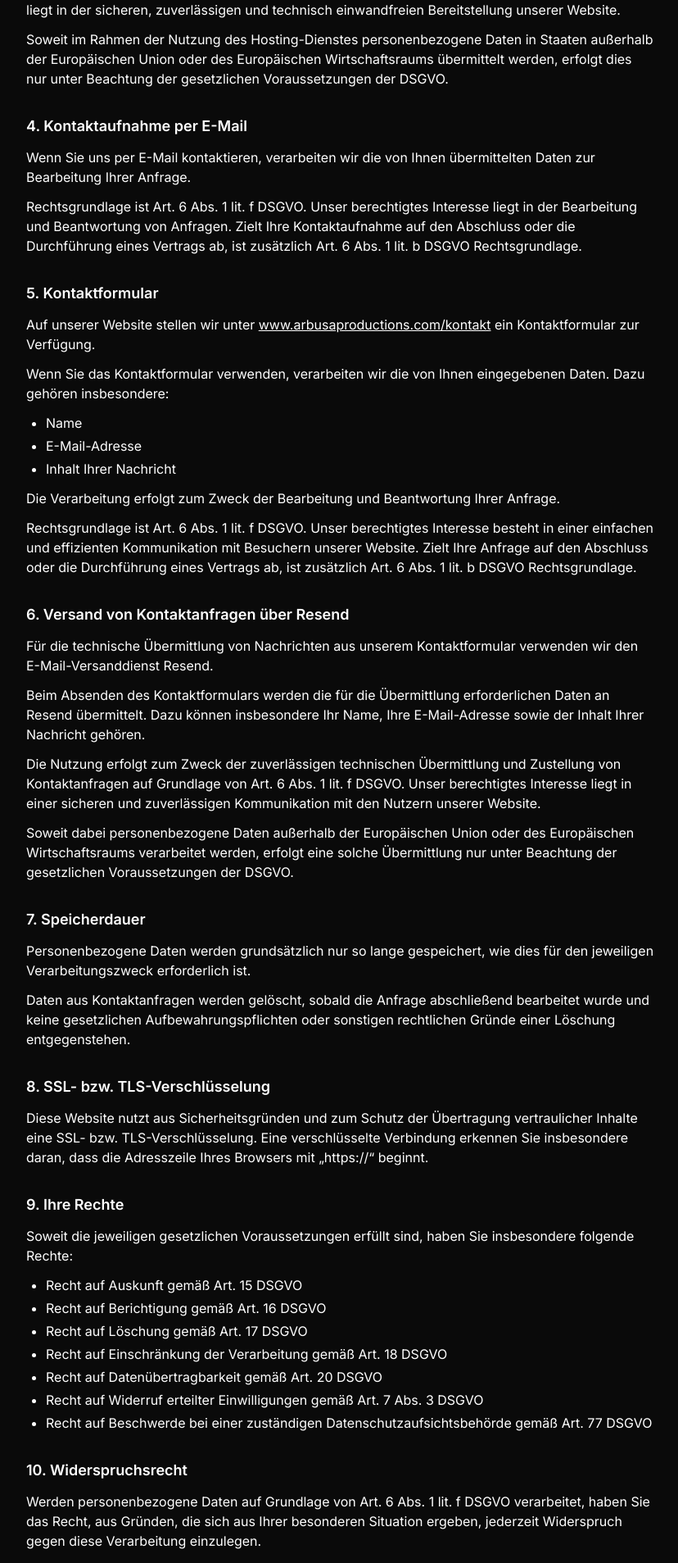
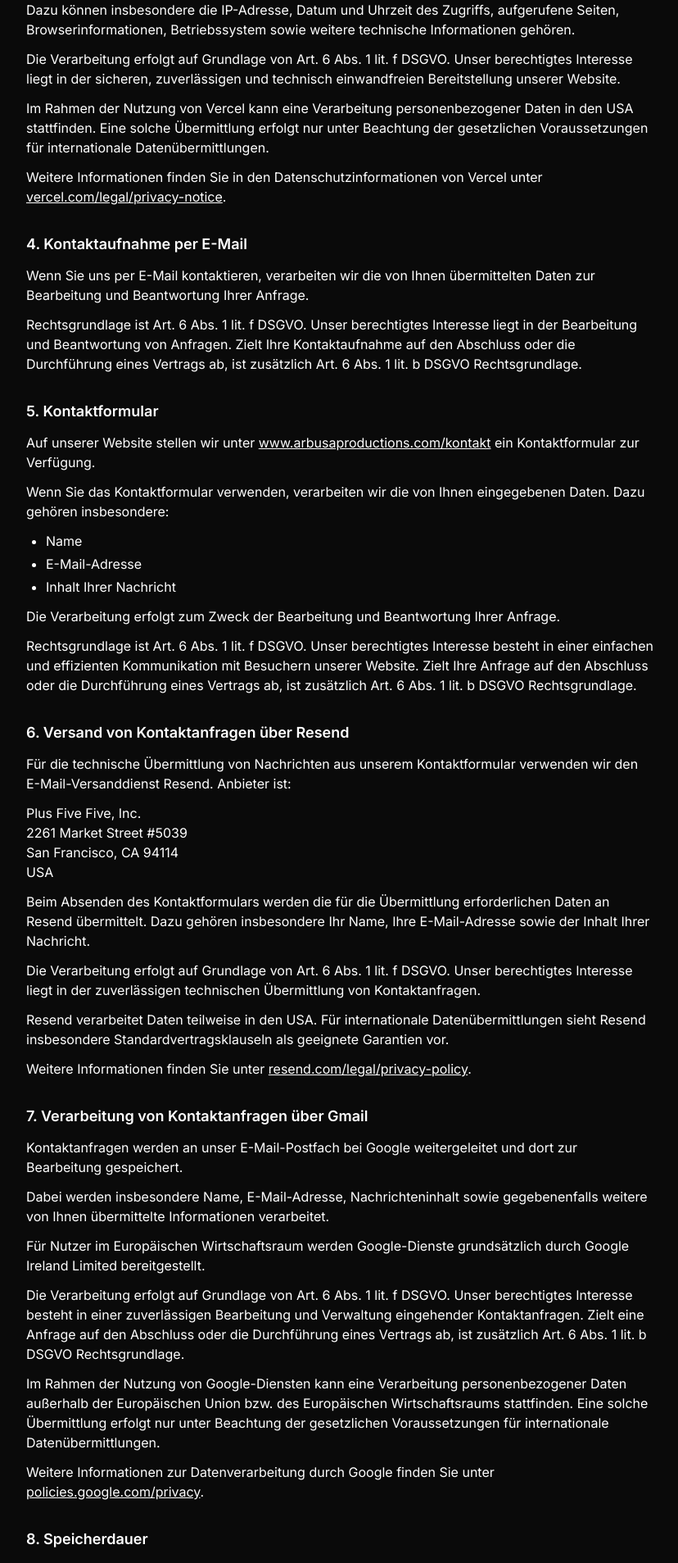
Before and after one commit to arbusaproductions/arbusa, a Next.js app: page /datenschutz in a window 1280 px wide. Shown: the part 740-2647 px from the top of the page at 82% size, without its empty margins (224-1052 px from the left). Built offline with nearby package versions, Linux system fonts and the light colour scheme; no server answers; the database is empty.

Commit message:
Teileliste ausgeblendet

```diff
--- a/app/datenschutz/page.tsx
+++ b/app/datenschutz/page.tsx
@@ -57,15 +57,27 @@ export default function Datenschutz() {
         </section>
 
         <section>
-          <h2 className="text-lg font-semibold mb-3">3. Hosting der Website</h2>
+          <h2 className="text-lg font-semibold mb-3">
+            3. Hosting durch Vercel
+          </h2>
 
-          <p>Diese Website wird über Vercel bereitgestellt.</p>
+          <p>Diese Website wird über Vercel bereitgestellt. Anbieter ist:</p>
 
           <p className="mt-3">
-            Beim Aufruf unserer Website können durch den Hosting-Anbieter
-            insbesondere technische Verbindungsdaten verarbeitet werden. Dazu
-            können unter anderem IP-Adresse, Datum und Uhrzeit des Zugriffs,
-            aufgerufene Seite, Browsertyp, Betriebssystem und weitere technische
+            Vercel Inc.
+            <br />
+            440 N Barranca Avenue #4133
+            <br />
+            Covina, CA 91723
+            <br />
+            USA
+          </p>
+
+          <p className="mt-3">
+            Beim Aufruf unserer Website können durch Vercel technische
+            Verbindungsdaten verarbeitet werden. Dazu können insbesondere die
+            IP-Adresse, Datum und Uhrzeit des Zugriffs, aufgerufene Seiten,
+            Browserinformationen, Betriebssystem sowie weitere technische
             Informationen gehören.
           </p>
 
@@ -77,10 +89,24 @@ export default function Datenschutz() {
           </p>
 
           <p className="mt-3">
-            Soweit im Rahmen der Nutzung des Hosting-Dienstes personenbezogene
-            Daten in Staaten außerhalb der Europäischen Union oder des
-            Europäischen Wirtschaftsraums übermittelt werden, erfolgt dies nur
-            unter Beachtung der gesetzlichen Voraussetzungen der DSGVO.
+            Im Rahmen der Nutzung von Vercel kann eine Verarbeitung
+            personenbezogener Daten in den USA stattfinden. Eine solche
+            Übermittlung erfolgt nur unter Beachtung der gesetzlichen
+            Voraussetzungen für internationale Datenübermittlungen.
+          </p>
+
+          <p className="mt-3">
+            Weitere Informationen finden Sie in den Datenschutzinformationen von
+            Vercel unter{" "}
+            <a
+              href="https://vercel.com/legal/privacy-notice"
+              target="_blank"
+              rel="noopener noreferrer"
+              className="underline hover:text-emerald-400"
+            >
+              vercel.com/legal/privacy-notice
+            </a>
+            .
           </p>
         </section>
 
@@ -91,7 +117,7 @@ export default function Datenschutz() {
 
           <p>
             Wenn Sie uns per E-Mail kontaktieren, verarbeiten wir die von Ihnen
-            übermittelten Daten zur Bearbeitung Ihrer Anfrage.
+            übermittelten Daten zur Bearbeitung und Beantwortung Ihrer Anfrage.
           </p>
 
           <p className="mt-3">
@@ -147,33 +173,106 @@ export default function Datenschutz() {
           <p>
             Für die technische Übermittlung von Nachrichten aus unserem
             Kontaktformular verwenden wir den E-Mail-Versanddienst Resend.
+            Anbieter ist:
+          </p>
+
+          <p className="mt-3">
+            Plus Five Five, Inc.
+            <br />
+            2261 Market Street #5039
+            <br />
+            San Francisco, CA 94114
+            <br />
+            USA
           </p>
 
           <p className="mt-3">
             Beim Absenden des Kontaktformulars werden die für die Übermittlung
-            erforderlichen Daten an Resend übermittelt. Dazu können insbesondere
-            Ihr Name, Ihre E-Mail-Adresse sowie der Inhalt Ihrer Nachricht
-            gehören.
+            erforderlichen Daten an Resend übermittelt. Dazu gehören
+            insbesondere Ihr Name, Ihre E-Mail-Adresse sowie der Inhalt Ihrer
+            Nachricht.
           </p>
 
           <p className="mt-3">
-            Die Nutzung erfolgt zum Zweck der zuverlässigen technischen
-            Übermittlung und Zustellung von Kontaktanfragen auf Grundlage von
-            Art. 6 Abs. 1 lit. f DSGVO. Unser berechtigtes Interesse liegt in
-            einer sicheren und zuverlässigen Kommunikation mit den Nutzern
-            unserer Website.
+            Die Verarbeitung erfolgt auf Grundlage von Art. 6 Abs. 1 lit. f
+            DSGVO. Unser berechtigtes Interesse liegt in der zuverlässigen
+            technischen Übermittlung von Kontaktanfragen.
           </p>
 
           <p className="mt-3">
-            Soweit dabei personenbezogene Daten außerhalb der Europäischen Union
-            oder des Europäischen Wirtschaftsraums verarbeitet werden, erfolgt
-            eine solche Übermittlung nur unter Beachtung der gesetzlichen
-            Voraussetzungen der DSGVO.
+            Resend verarbeitet Daten teilweise in den USA. Für internationale
+            Datenübermittlungen sieht Resend insbesondere
+            Standardvertragsklauseln als geeignete Garantien vor.
+          </p>
+
+          <p className="mt-3">
+            Weitere Informationen finden Sie unter{" "}
+            <a
+              href="https://resend.com/legal/privacy-policy"
+              target="_blank"
+              rel="noopener noreferrer"
+              className="underline hover:text-emerald-400"
+            >
+              resend.com/legal/privacy-policy
+            </a>
+            .
           </p>
         </section>
 
         <section>
-          <h2 className="text-lg font-semibold mb-3">7. Speicherdauer</h2>
+          <h2 className="text-lg font-semibold mb-3">
+            7. Verarbeitung von Kontaktanfragen über Gmail
+          </h2>
+
+          <p>
+            Kontaktanfragen werden an unser E-Mail-Postfach bei Google
+            weitergeleitet und dort zur Bearbeitung gespeichert.
+          </p>
+
+          <p className="mt-3">
+            Dabei werden insbesondere Name, E-Mail-Adresse, Nachrichteninhalt
+            sowie gegebenenfalls weitere von Ihnen übermittelte Informationen
+            verarbeitet.
+          </p>
+
+          <p className="mt-3">
+            Für Nutzer im Europäischen Wirtschaftsraum werden Google-Dienste
+            grundsätzlich durch Google Ireland Limited bereitgestellt.
+          </p>
+
+          <p className="mt-3">
+            Die Verarbeitung erfolgt auf Grundlage von Art. 6 Abs. 1 lit. f
+            DSGVO. Unser berechtigtes Interesse besteht in einer zuverlässigen
+            Bearbeitung und Verwaltung eingehender Kontaktanfragen. Zielt eine
+            Anfrage auf den Abschluss oder die Durchführung eines Vertrags ab,
+            ist zusätzlich Art. 6 Abs. 1 lit. b DSGVO Rechtsgrundlage.
+          </p>
+
+          <p className="mt-3">
+            Im Rahmen der Nutzung von Google-Diensten kann eine Verarbeitung
+            personenbezogener Daten außerhalb der Europäischen Union bzw. des
+            Europäischen Wirtschaftsraums stattfinden. Eine solche Übermittlung
+            erfolgt nur unter Beachtung der gesetzlichen Voraussetzungen für
+            internationale Datenübermittlungen.
+          </p>
+
+          <p className="mt-3">
+            Weitere Informationen zur Datenverarbeitung durch Google finden Sie
+            unter{" "}
+            <a
+              href="https://policies.google.com/privacy"
+              target="_blank"
+              rel="noopener noreferrer"
+              className="underline hover:text-emerald-400"
+            >
+              policies.google.com/privacy
+            </a>
+            .
+          </p>
+        </section>
+
+        <section>
+          <h2 className="text-lg font-semibold mb-3">8. Speicherdauer</h2>
 
           <p>
             Personenbezogene Daten werden grundsätzlich nur so lange
@@ -191,7 +290,7 @@ export default function Datenschutz() {
 
         <section>
           <h2 className="text-lg font-semibold mb-3">
-            8. SSL- bzw. TLS-Verschlüsselung
+            9. SSL- bzw. TLS-Verschlüsselung
           </h2>
 
           <p>
@@ -204,7 +303,7 @@ export default function Datenschutz() {
         </section>
 
         <section>
-          <h2 className="text-lg font-semibold mb-3">9. Ihre Rechte</h2>
+          <h2 className="text-lg font-semibold mb-3">10. Ihre Rechte</h2>
 
           <p>
             Soweit die jeweiligen gesetzlichen Voraussetzungen erfüllt sind,
@@ -231,7 +330,7 @@ export default function Datenschutz() {
         </section>
 
         <section>
-          <h2 className="text-lg font-semibold mb-3">10. Widerspruchsrecht</h2>
+          <h2 className="text-lg font-semibold mb-3">11. Widerspruchsrecht</h2>
 
           <p>
             Werden personenbezogene Daten auf Grundlage von Art. 6 Abs. 1 lit. f
@@ -243,7 +342,7 @@ export default function Datenschutz() {
 
         <section>
           <h2 className="text-lg font-semibold mb-3">
-            11. Aktualität dieser Datenschutzerklärung
+            12. Aktualität dieser Datenschutzerklärung
           </h2>
 
           <p>Stand: August 2026</p>
```
Also changed, not shown: app/page.tsx (+19 -6 lines).
